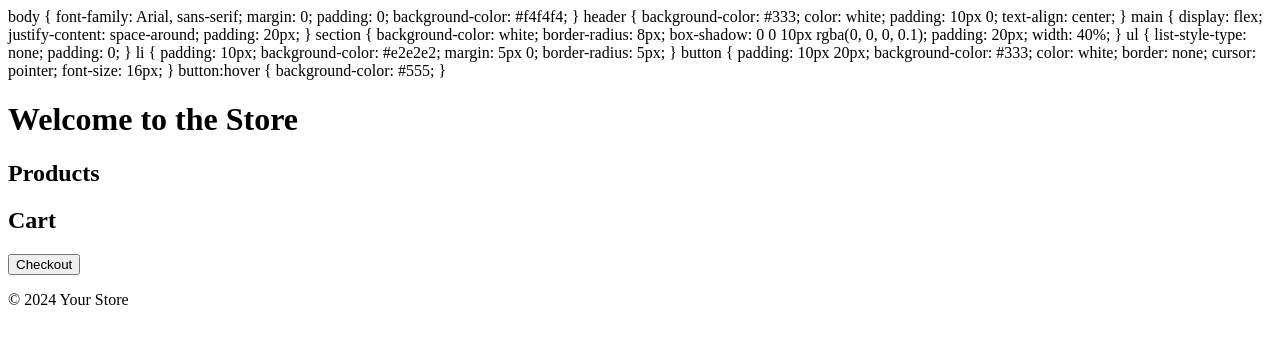
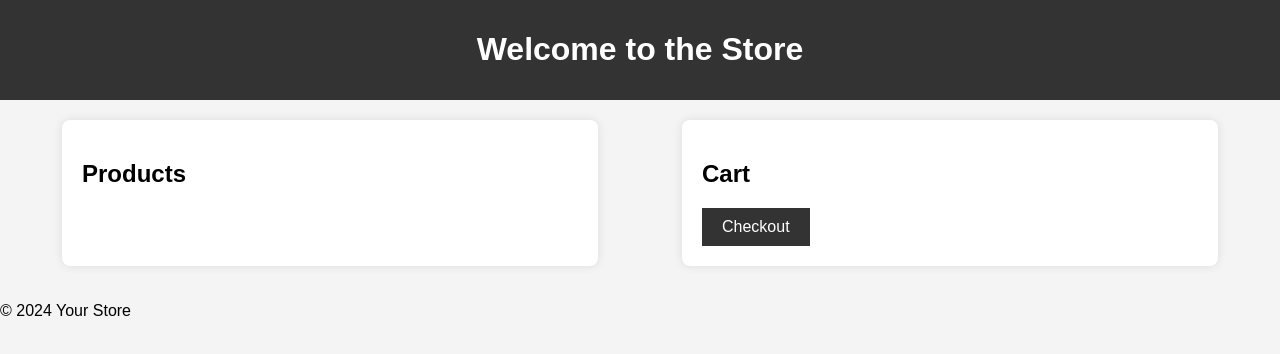
Before and after one commit to shraddhashingare22/farmfresh, a plain HTML site: page index.html in a window 1280 px wide. Drawn offline with Linux system fonts and the light colour scheme; no server answers.

Commit message:
index.html

```diff
--- a/index.html
+++ b/index.html
@@ -1,3 +1,10 @@
+<!DOCTYPE html>
+<html lang="en">
+<head>
+    <meta charset="UTF-8">
+    <meta name="viewport" content="width=device-width, initial-scale=1.0">
+    <title>Product and Cart</title>
+    <style>
         body {
             font-family: Arial, sans-serif;
             margin: 0;
@@ -50,13 +57,7 @@ button {
         button:hover {
             background-color: #555;
         }
-<!DOCTYPE html>
-<html lang="en">
-<head>
-    <meta charset="UTF-8">
-    <meta name="viewport" content="width=device-width, initial-scale=1.0">
-    <title>Product and Cart</title>
-    <link rel="stylesheet" href="styles.css">
+    </style>
 </head>
 <body>
     <header>
```
Lines whose indentation alone changed are shown as unchanged.
